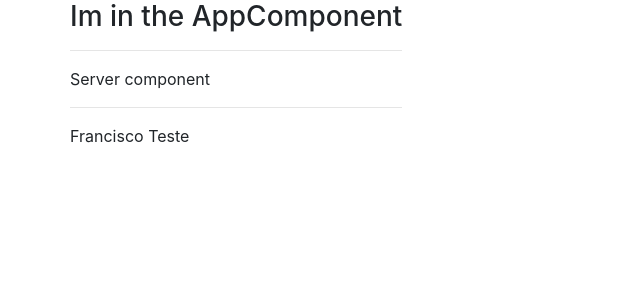
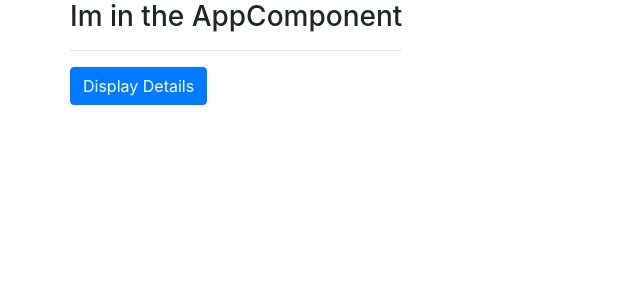
Before and after one commit to franciscovaz/course-project-angular, an Angular app: page / in a window 1280 px wide. Shown: the top 300 px of the page, without its empty margins (0-640 px from the left). Built offline with nearby package versions, Linux system fonts and the light colour scheme.

Commit message:
practice directives exercice

```diff
--- a/src/app/app.component.html
+++ b/src/app/app.component.html
@@ -5,7 +5,9 @@
       <hr>
       <!-- <app-server></app-server> -->
       <!-- <div app-server></div> -->
-      <div class="app-server"></div>
+      <!-- <div class="app-server"></div> -->
+      <app-teste></app-teste>
+
     </div>
   </div>
 </div>
--- a/src/app/app.module.ts
+++ b/src/app/app.module.ts
@@ -3,12 +3,12 @@ import { NgModule } from '@angular/core';
 import { FormsModule } from '@angular/forms';
 
 import { AppComponent } from './app.component';
-import { ServerComponent } from './server/server.component';
+import { TesteComponent } from './components/teste/teste.component';
 
 @NgModule({
   declarations: [
     AppComponent,
-    ServerComponent
+    TesteComponent
   ],
   imports: [
     BrowserModule,
--- /dev/null
+++ b/src/app/components/teste/teste.component.html
@@ -0,0 +1,14 @@
+<button class="btn btn-primary" (click)="displayInfo()">Display Details</button>
+
+<p *ngIf="showInformation">Secret password = tuna</p>
+
+<div *ngFor="let click of clicksArray">
+  <div *ngIf="click >= 5; else firstElements">
+    <p [ngStyle]="{ backgroundColor: 'blue', color: 'white'}">{{ click }}</p>
+  </div>
+
+  <ng-template #firstElements>
+    <p>{{ click }}</p>
+  </ng-template>
+
+</div>
--- /dev/null
+++ b/src/app/components/teste/teste.component.ts
@@ -0,0 +1,26 @@
+import { Component, OnInit } from '@angular/core';
+
+@Component({
+  selector: 'app-teste',
+  templateUrl: './teste.component.html',
+  styleUrls: ['./teste.component.css']
+})
+export class TesteComponent implements OnInit {
+
+  showInformation: boolean = false;
+  clicksArray = [];
+  clicksCounter = 1;
+
+  constructor() { }
+
+  ngOnInit(): void {
+  }
+
+
+  displayInfo(){
+    this.showInformation = true;
+    this.clicksArray.push(this.clicksCounter);
+    this.clicksCounter++;
+  }
+
+}
--- a/src/app/server/server.component.html
+++ /dev/null
@@ -1,6 +0,0 @@
-<p>
-  Server component
-
-</p>
-<hr>
-{{ testing }}
--- a/src/app/server/server.component.ts
+++ /dev/null
@@ -1,12 +0,0 @@
-import { Component } from '@angular/core';
-
-
-@Component({
-  // selector: 'app-server',
-  // selector: '[app-server]',
-  selector: '.app-server',
-  templateUrl: './server.component.html'
-})
-export class ServerComponent {
-  testing = 'Francisco Teste'
-}
```
Also changed, not shown: src/app/components/teste/teste.component.css (added), 1 other file (tests, documents, lock files or other folders).
